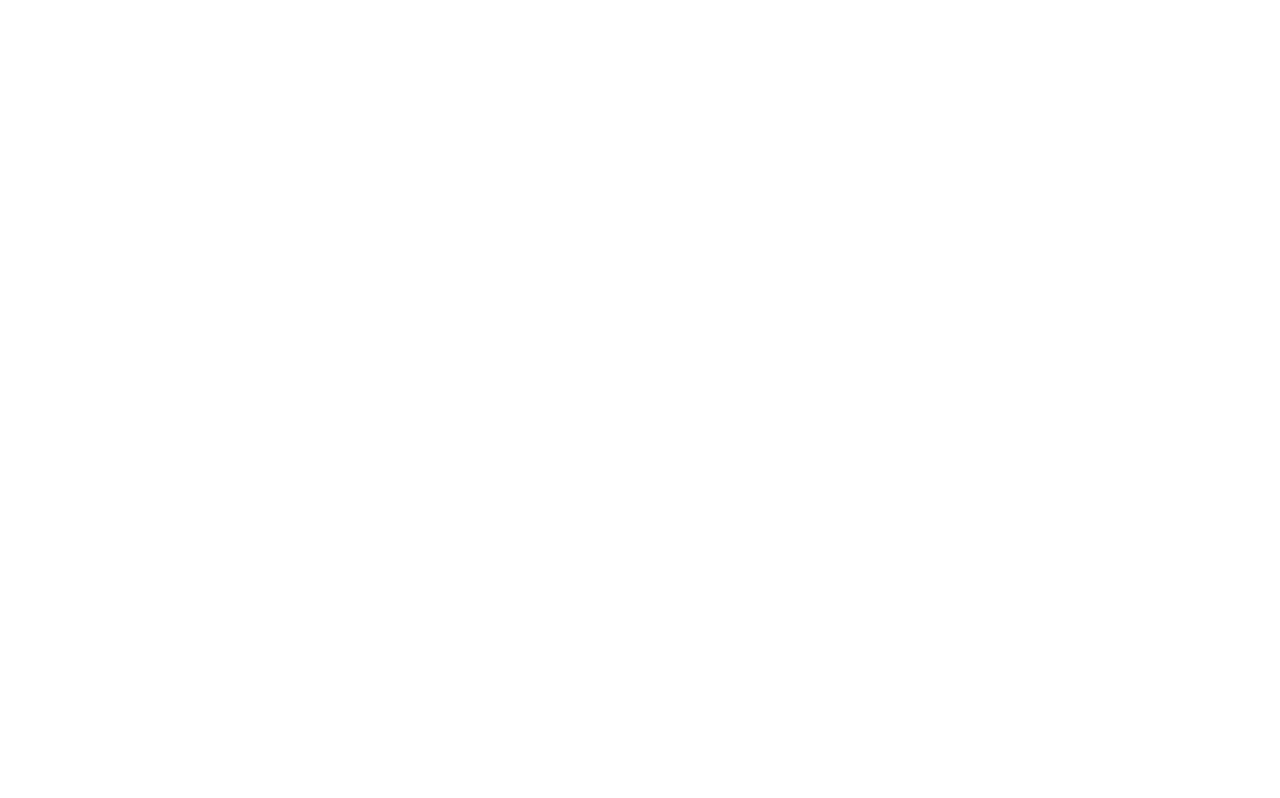
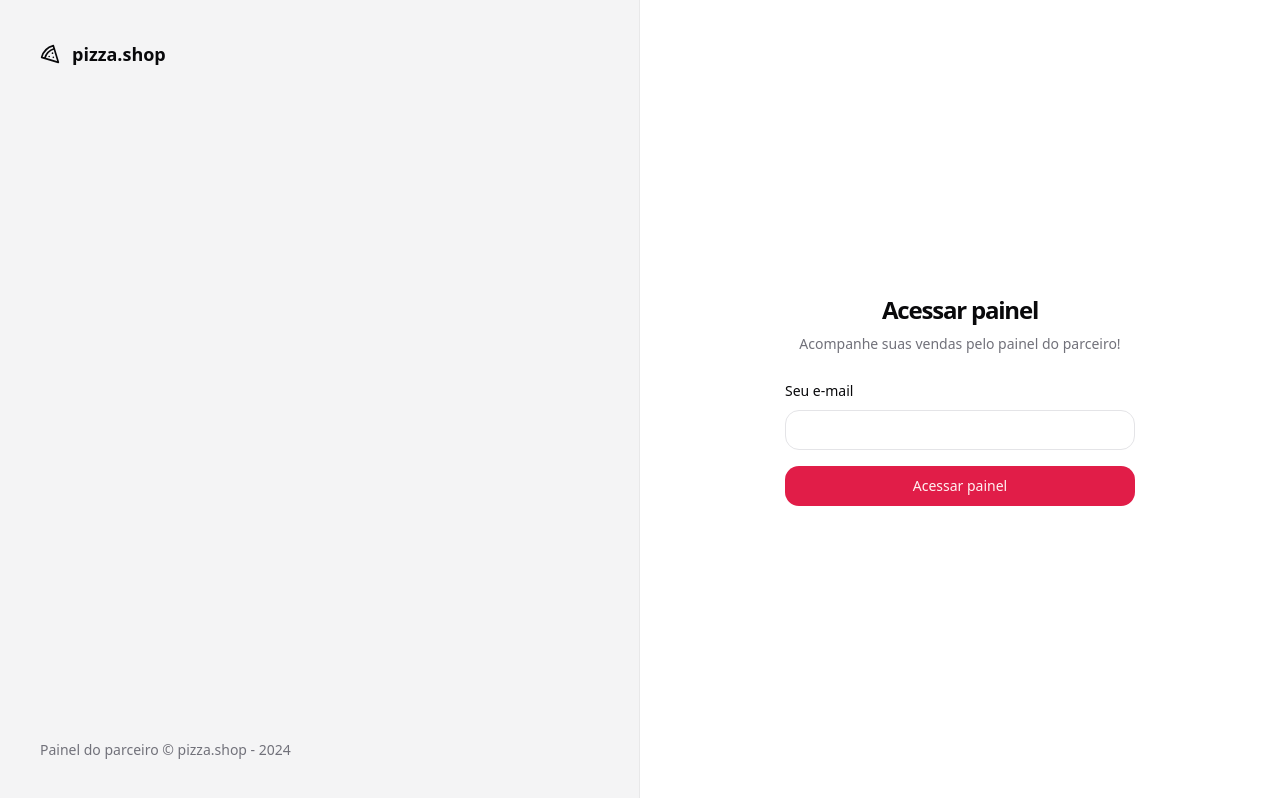
Before and after one commit to pedrokarnoski/pizza-shop, a React (Vite) app: page /sign-in in a window 1280 px wide. Built offline with nearby package versions, Linux system fonts and the light colour scheme.

Commit message:
feat: Login screen

```diff
--- a/src/App.tsx
+++ b/src/App.tsx
@@ -1,9 +1,15 @@
 import './global.css'
 
+import { Helmet, HelmetProvider } from 'react-helmet-async'
 import { RouterProvider } from 'react-router-dom'
 
 import { router } from './routes'
 
 export function App() {
-  return <RouterProvider router={router} />
+  return (
+    <HelmetProvider>
+      <Helmet titleTemplate="%s | pizza.shop" />
+      <RouterProvider router={router} />
+    </HelmetProvider>
+  )
 }
--- /dev/null
+++ b/src/components/ui/input.tsx
@@ -0,0 +1,25 @@
+import * as React from 'react'
+
+import { cn } from '@/lib/utils'
+
+export interface InputProps
+  extends React.InputHTMLAttributes<HTMLInputElement> {}
+
+const Input = React.forwardRef<HTMLInputElement, InputProps>(
+  ({ className, type, ...props }, ref) => {
+    return (
+      <input
+        type={type}
+        className={cn(
+          'flex h-10 w-full rounded-md border border-input bg-background px-3 py-2 text-sm ring-offset-background file:border-0 file:bg-transparent file:text-sm file:font-medium placeholder:text-muted-foreground focus-visible:outline-none focus-visible:ring-2 focus-visible:ring-ring focus-visible:ring-offset-2 disabled:cursor-not-allowed disabled:opacity-50',
+          className,
+        )}
+        ref={ref}
+        {...props}
+      />
+    )
+  },
+)
+Input.displayName = 'Input'
+
+export { Input }
--- /dev/null
+++ b/src/components/ui/label.tsx
@@ -0,0 +1,24 @@
+import * as LabelPrimitive from '@radix-ui/react-label'
+import { cva, type VariantProps } from 'class-variance-authority'
+import * as React from 'react'
+
+import { cn } from '@/lib/utils'
+
+const labelVariants = cva(
+  'text-sm font-medium leading-none peer-disabled:cursor-not-allowed peer-disabled:opacity-70',
+)
+
+const Label = React.forwardRef<
+  React.ElementRef<typeof LabelPrimitive.Root>,
+  React.ComponentPropsWithoutRef<typeof LabelPrimitive.Root> &
+    VariantProps<typeof labelVariants>
+>(({ className, ...props }, ref) => (
+  <LabelPrimitive.Root
+    ref={ref}
+    className={cn(labelVariants(), className)}
+    {...props}
+  />
+))
+Label.displayName = LabelPrimitive.Root.displayName
+
+export { Label }
--- a/src/global.css
+++ b/src/global.css
@@ -2,67 +2,51 @@
 @tailwind components;
 @tailwind utilities;
 
+
 @layer base {
   :root {
     --background: 0 0% 100%;
-    --foreground: 224 71.4% 4.1%;
-
+    --foreground: 240 10% 3.9%;
     --card: 0 0% 100%;
-    --card-foreground: 224 71.4% 4.1%;
-
+    --card-foreground: 240 10% 3.9%;
     --popover: 0 0% 100%;
-    --popover-foreground: 224 71.4% 4.1%;
-
-    --primary: 220.9 39.3% 11%;
-    --primary-foreground: 210 20% 98%;
-
-    --secondary: 220 14.3% 95.9%;
-    --secondary-foreground: 220.9 39.3% 11%;
-
-    --muted: 220 14.3% 95.9%;
-    --muted-foreground: 220 8.9% 46.1%;
-
-    --accent: 220 14.3% 95.9%;
-    --accent-foreground: 220.9 39.3% 11%;
-
+    --popover-foreground: 240 10% 3.9%;
+    --primary: 346.8 77.2% 49.8%;
+    --primary-foreground: 355.7 100% 97.3%;
+    --secondary: 240 4.8% 95.9%;
+    --secondary-foreground: 240 5.9% 10%;
+    --muted: 240 4.8% 95.9%;
+    --muted-foreground: 240 3.8% 46.1%;
+    --accent: 240 4.8% 95.9%;
+    --accent-foreground: 240 5.9% 10%;
     --destructive: 0 84.2% 60.2%;
-    --destructive-foreground: 210 20% 98%;
-
-    --border: 220 13% 91%;
-    --input: 220 13% 91%;
-    --ring: 224 71.4% 4.1%;
-
-    --radius: 0.5rem;
+    --destructive-foreground: 0 0% 98%;
+    --border: 240 5.9% 90%;
+    --input: 240 5.9% 90%;
+    --ring: 346.8 77.2% 49.8%;
+    --radius: 1rem;
   }
 
   .dark {
-    --background: 224 71.4% 4.1%;
-    --foreground: 210 20% 98%;
-
-    --card: 224 71.4% 4.1%;
-    --card-foreground: 210 20% 98%;
-
-    --popover: 224 71.4% 4.1%;
-    --popover-foreground: 210 20% 98%;
-
-    --primary: 210 20% 98%;
-    --primary-foreground: 220.9 39.3% 11%;
-
-    --secondary: 215 27.9% 16.9%;
-    --secondary-foreground: 210 20% 98%;
-
-    --muted: 215 27.9% 16.9%;
-    --muted-foreground: 217.9 10.6% 64.9%;
-
-    --accent: 215 27.9% 16.9%;
-    --accent-foreground: 210 20% 98%;
-
+    --background: 20 14.3% 4.1%;
+    --foreground: 0 0% 95%;
+    --card: 24 9.8% 10%;
+    --card-foreground: 0 0% 95%;
+    --popover: 0 0% 9%;
+    --popover-foreground: 0 0% 95%;
+    --primary: 346.8 77.2% 49.8%;
+    --primary-foreground: 355.7 100% 97.3%;
+    --secondary: 240 3.7% 15.9%;
+    --secondary-foreground: 0 0% 98%;
+    --muted: 0 0% 15%;
+    --muted-foreground: 240 5% 64.9%;
+    --accent: 12 6.5% 15.1%;
+    --accent-foreground: 0 0% 98%;
     --destructive: 0 62.8% 30.6%;
-    --destructive-foreground: 210 20% 98%;
-
-    --border: 215 27.9% 16.9%;
-    --input: 215 27.9% 16.9%;
-    --ring: 216 12.2% 83.9%;
+    --destructive-foreground: 0 85.7% 97.3%;
+    --border: 240 3.7% 15.9%;
+    --input: 240 3.7% 15.9%;
+    --ring: 346.8 77.2% 49.8%;
   }
 }
 
--- /dev/null
+++ b/src/pages/_layouts/app.tsx
@@ -0,0 +1,13 @@
+import { Outlet } from 'react-router-dom'
+
+export function AppLayout() {
+  return (
+    <div>
+      <h1>Cabeçalho</h1>
+
+      <div>
+        <Outlet />
+      </div>
+    </div>
+  )
+}
--- /dev/null
+++ b/src/pages/_layouts/auth.tsx
@@ -0,0 +1,22 @@
+import { Pizza } from 'lucide-react'
+import { Outlet } from 'react-router-dom'
+
+export function AuthLayout() {
+  return (
+    <div className="grid min-h-screen grid-cols-2">
+      <div className="flex h-full flex-col justify-between border-r border-foreground/5 bg-muted p-10 text-muted-foreground">
+        <div className="flex items-center gap-3 text-lg text-foreground">
+          <Pizza className="h-5 w-5" />
+          <span className="font-semibold">pizza.shop</span>
+        </div>
+        <footer className="text-sm">
+          Painel do parceiro &copy; pizza.shop - {new Date().getFullYear()}
+        </footer>
+      </div>
+
+      <div className="flex flex-col items-center justify-center">
+        <Outlet />
+      </div>
+    </div>
+  )
+}
--- a/src/pages/app/dashboard.tsx
+++ b/src/pages/app/dashboard.tsx
@@ -1,3 +1,9 @@
+import { Helmet } from 'react-helmet-async'
+
 export function Dashboard() {
-  return null
+  return (
+    <>
+      <Helmet title="Dashboard" />
+    </>
+  )
 }
--- a/src/pages/auth/sign-in.tsx
+++ b/src/pages/auth/sign-in.tsx
@@ -1,3 +1,35 @@
+import { Helmet } from 'react-helmet-async'
+
+import { Button } from '@/components/ui/button'
+import { Input } from '@/components/ui/input'
+import { Label } from '@/components/ui/label'
+
 export function SignIn() {
-  return null
+  return (
+    <>
+      <Helmet title="Login" />
+      <div className="p-8">
+        <div className="flex w-[350px] flex-col justify-center gap-6">
+          <div className="flex flex-col gap-2 text-center">
+            <h1 className="text-2xl font-semibold tracking-tighter">
+              Acessar painel
+            </h1>
+            <p className="text-sm text-muted-foreground">
+              Acompanhe suas vendas pelo painel do parceiro!
+            </p>
+          </div>
+          <form className="space-y-4">
+            <div className="space-y-2">
+              <Label htmlFor="email">Seu e-mail</Label>
+              <Input id="email" type="email" />
+            </div>
+
+            <Button className="w-full" type="submit">
+              Acessar painel
+            </Button>
+          </form>
+        </div>
+      </div>
+    </>
+  )
 }
```
Also changed, not shown: package.json (+6 -1 lines), src/components/ui/button.tsx (+21 -21 lines), src/routes.tsx (+7 -3 lines), 1 other file (tests, documents, lock files or other folders).
